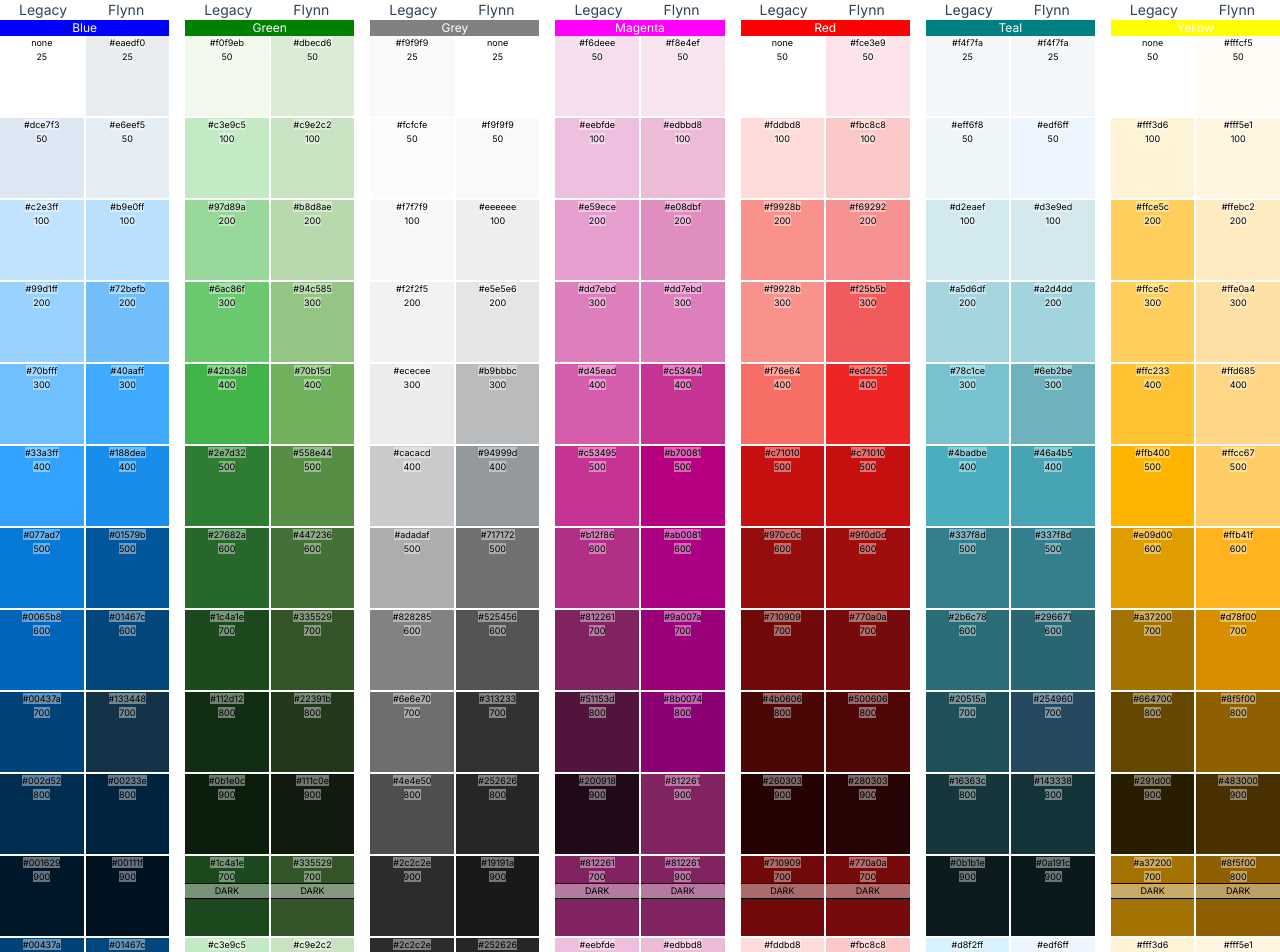
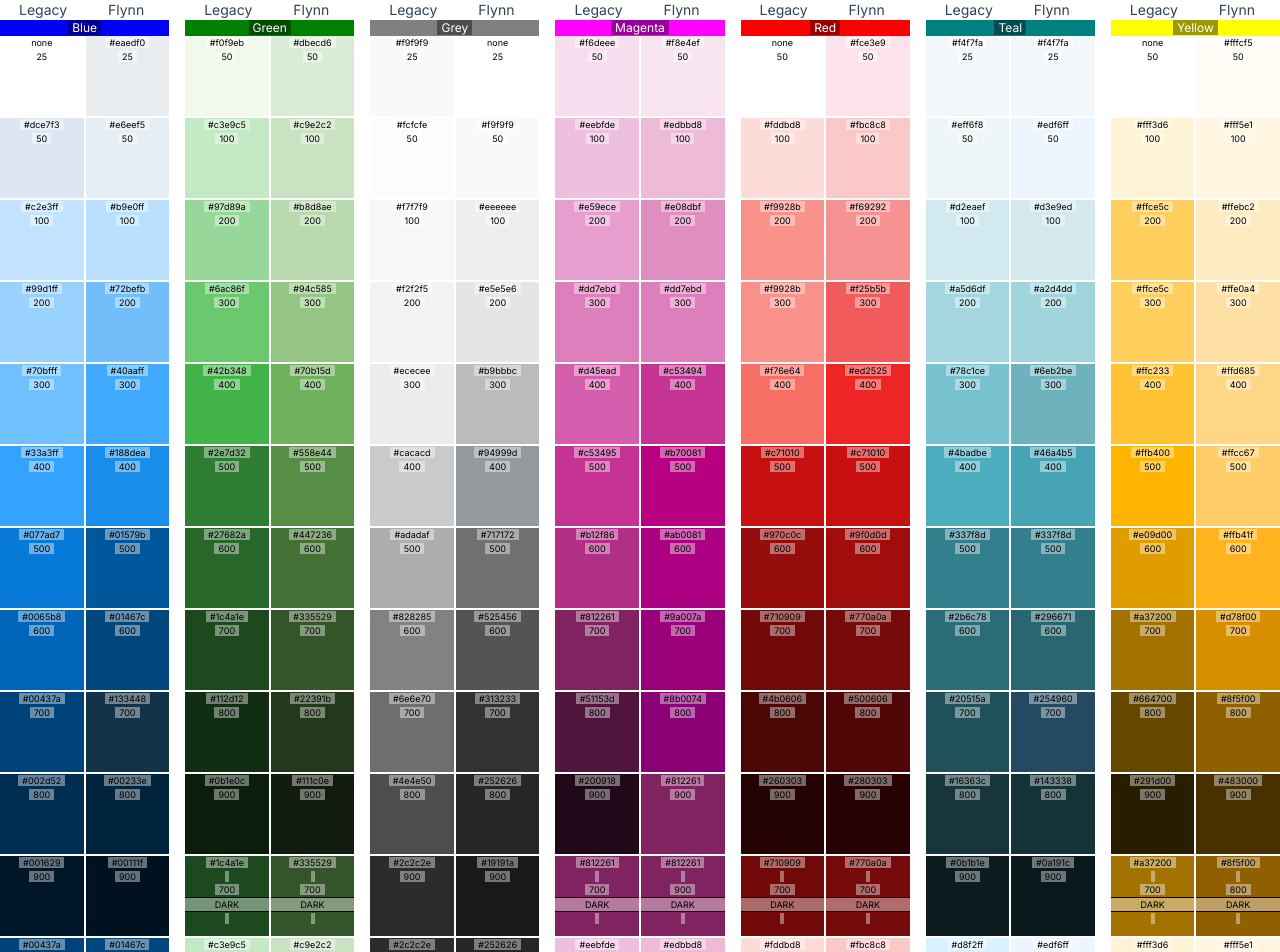
Before and after one commit to kaushnian/shadcn-mc-colors, a Next.js app: page / in a window 1280 px wide. Shown: the top 952 px of the page. Built offline with nearby package versions, Linux system fonts and the light colour scheme.

Commit message:
Fix shades

```diff
--- a/src/components/color-palette.tsx
+++ b/src/components/color-palette.tsx
@@ -13,21 +13,21 @@ export default function ColorPalette() {
             <div className="w-20">Flynn</div>
           </div>
           <div style={{ background: name }} className="text-white text-xs capitalize">
-            {name}
+            <span className="bg-black/40 px-1">{name}</span>
           </div>
 
           {Object.entries(options).map(([option, color]) => (
             <div key={option} className="flex h-20 mb-0.5 gap-0.5">
               <div style={{ background: color }} className="flex-1 text-[9px] lowercase">
                 <div>
-                  <span className="bg-white/40">{color}</span>
+                  <span className="bg-white/40 px-1">{color}</span>
                 </div>
                 <div>
-                  <span className="bg-white/40">
+                  <span className="bg-white/40 px-1">
                     {isHue(option) ? (
                       <>
                         <div>
-                          <span className="bg-white/40">
+                          <span className="bg-white/40 px-1">
                             {Object.entries(options).find(([_, value]) => value === color)?.[0]}
                           </span>
                         </div>
@@ -48,14 +48,14 @@ export default function ColorPalette() {
                 return (
                   <div style={{ background: colorV2 }} className="flex-1 text-[9px] lowercase">
                     <div>
-                      <span className="bg-white/40">{colorV2}</span>
+                      <span className="bg-white/40 px-1">{colorV2}</span>
                     </div>
                     <div>
-                      <span className="bg-white/40">
+                      <span className="bg-white/40 px-1">
                         {isHue(option) ? (
                           <>
                             <div>
-                              <span className="bg-white/40">
+                              <span className="bg-white/40 px-1">
                                 {
                                   Object.entries(optionsV2).find(
                                     ([_, value]) => value === colorV2
```
